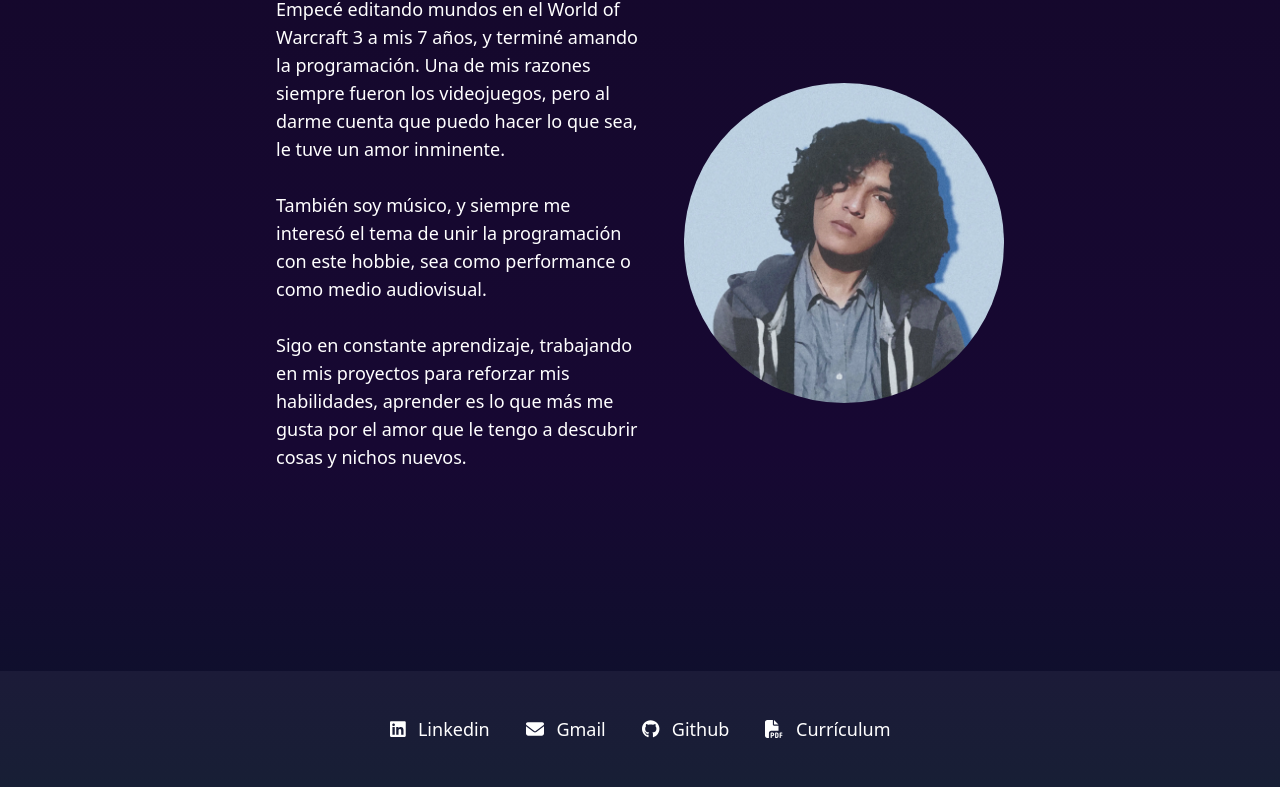
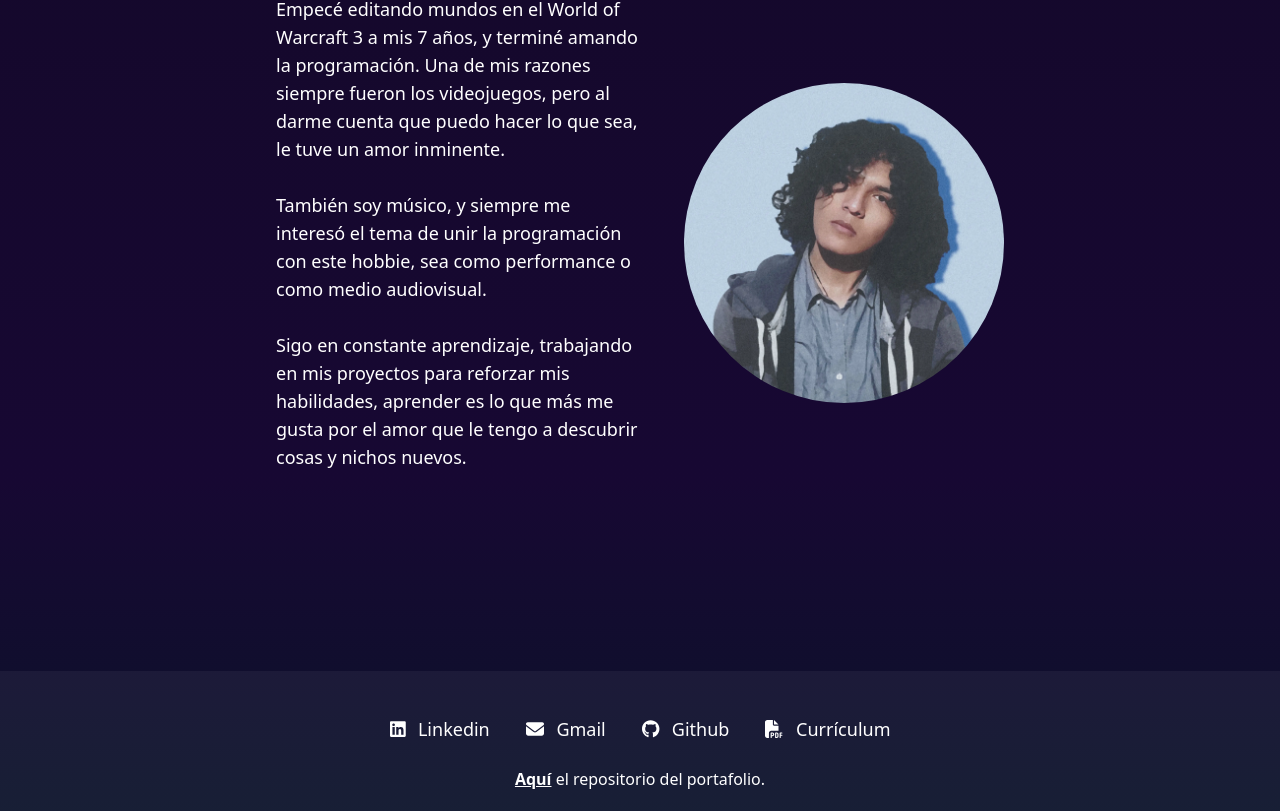
Before and after one commit to hugh140/portfolio, a React (Vite) app: page / in a window 1280 px wide. Shown: the part 3319-4130 px from the top of the page. Before the commit the page ends 4106 px from the top, so only its background shows below. Built offline with nearby package versions, Linux system fonts and the light colour scheme; what @midudev/tailwind-animations would draw is missing.

Commit message:
Add portfolio repository in footer section

```diff
--- a/src/sections/FooterSection.jsx
+++ b/src/sections/FooterSection.jsx
@@ -49,6 +49,15 @@ function FooterSection() {
           <FontAwesomeIcon icon={faFilePdf} className="me-2" /> Currículum
         </a>
       </div>
+      <div>
+        <a
+          className="underline font-bold hover:text-blue-500"
+          href="https://github.com/hugh140/portfolio"
+        >
+          Aquí
+        </a>{" "}
+        el repositorio del portafolio.
+      </div>
     </footer>
   );
 }
```
